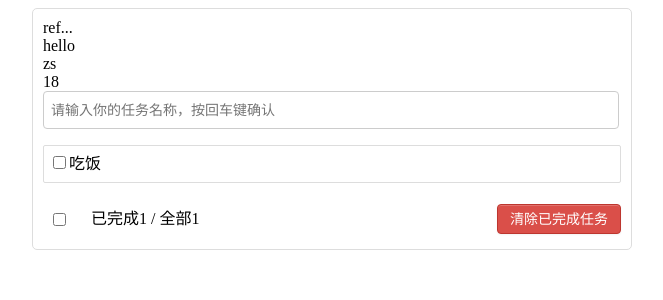
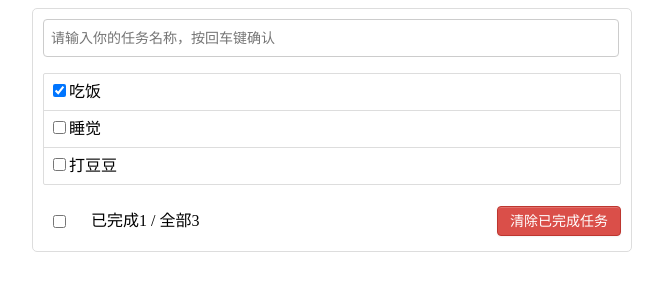
Before and after one commit to LFNHHHHH/todolist_v3, a Vue app: page / in a window 1280 px wide. Shown: the top 300 px of the page, without its empty margins (308-971 px from the left). Built offline with nearby package versions, Linux system fonts and the light colour scheme.

Commit message:
部分功能

```diff
--- a/src/App.vue
+++ b/src/App.vue
@@ -2,25 +2,50 @@
   <div id="root">
     <div class="todo-container">
       <div class="todo-wrap">
-        <MyHeader />
-        <MyList />
-        <MyFooter />
+        <MyHeader @add="add" />
+        <MyList :list="list" />
+        <MyFooter :list="list" />
       </div>
     </div>
   </div>
 </template>
 
 <script>
+import { reactive, provide } from 'vue'
 import MyHeader from "./components/MyHeader";
 import MyList from "./components/MyList";
 import MyFooter from "./components/MyFooter.vue";
 export default {
   name: "App",
   components: { MyHeader, MyList, MyFooter },
-  data() {
-    return {};
-  },
-  methods: {},
+  setup () {
+    let list = reactive([
+      {
+        id: new Date().getTime() + parseInt(Math.random() * new Date().getTime()),
+        checked: true,
+        title: '吃饭'
+      }, {
+        id: new Date().getTime() + parseInt(Math.random() * new Date().getTime()),
+        checked: false,
+        title: '睡觉'
+      }, {
+        id: new Date().getTime() + parseInt(Math.random() * new Date().getTime()),
+        checked: false,
+        title: '打豆豆'
+      }
+    ])
+    provide('list', list)
+
+    function add (val) {
+      list.unshift({
+        id: new Date().getTime() + parseInt(Math.random() * new Date().getTime()),
+        checked: false,
+        title: val
+      })
+    }
+
+    return { list, add }
+  }
 };
 </script>
 
--- a/src/components/MyFooter.vue
+++ b/src/components/MyFooter.vue
@@ -3,16 +3,32 @@
     <label>
       <input type="checkbox" />
     </label>
-    <span> <span>已完成1</span> / 全部1 </span>
-    <button class="btn btn-danger">清除已完成任务</button>
+    <span> <span>已完成{{ checkedNum }}</span> / 全部{{ list.length }} </span>
+    <button @click="clearChecked" class="btn btn-danger">清除已完成任务</button>
   </div>
 </template>
 
 <script>
+import { ref, computed, inject } from 'vue'
+
 export default {
   name: "MyFooter",
-  computed: {},
-  methods: {},
+  props: ['list'],
+  setup (props) {
+    let list = inject('list')
+    let checkedNum = ref(0)
+
+    checkedNum = computed(() => {
+      return props.list.filter(item => item.checked).length
+    })
+
+    function clearChecked () { // 清楚已完成
+      list = list.filter(item => !item.checked)
+      console.log(list)
+    }
+
+    return { checkedNum, clearChecked }
+  }
 };
 </script>
 
--- a/src/components/MyHeader.vue
+++ b/src/components/MyHeader.vue
@@ -1,26 +1,25 @@
 <template>
   <div class="todo-header">
-    <div>{{ test }}</div>
-    <div>{{ params.val }}</div>
-    <div>{{ params.name }}</div>
-    <div>{{ params.age }}</div>
-    <input type="text" placeholder="请输入你的任务名称，按回车键确认" />
+    <input type="text" v-model="params.val" @keydown.enter="add" placeholder="请输入你的任务名称，按回车键确认" />
   </div>
 </template>
 
 <script>
-import { ref, reactive } from 'vue'
+import { reactive } from 'vue'
 export default {
   name: "MyHeader",
-  setup () {
-    let test = ref('ref...')
+  setup (props, context) {
     let params = reactive({
-      val: 'hello',
-      name: 'zs',
-      age: 18
+      val: '',
     })
 
-    return {test, params}
+    function add () {
+      // 获取数据，把数据给APP组件
+      context.emit('add', params.val)
+      params.val = ''
+    }
+
+    return {params, add}
   }
 };
 </script>
--- a/src/components/MyItem.vue
+++ b/src/components/MyItem.vue
@@ -1,17 +1,34 @@
 <template>
   <li>
     <label>
-      <input type="checkbox" />
-      <span>吃饭</span>
+      <input type="checkbox" :checked="item.checked" @click="check" />
+      <span>{{ item.title }}</span>
     </label>
-    <button class="btn btn-danger">删除</button>
+    <button @click="delItem" class="btn btn-danger">删除</button>
   </li>
 </template>
 
 <script>
+import { inject } from 'vue'
+
 export default {
   name: "MyItem",
-  methods: {},
+  props: ['item'],
+  setup (props) {
+    let list = inject('list')
+
+    function check () { // 选中事件
+      let index = list.findIndex(item => item.id === props.item.id)
+      list[index].checked = !list[index].checked
+    }
+
+    function delItem () { // 删除
+      let index = list.findIndex(item => item.id === props.item.id)
+      list.splice(index, 1)
+    }
+
+    return { check, delItem }
+  }
 };
 </script>
 
--- a/src/components/MyList.vue
+++ b/src/components/MyList.vue
@@ -1,6 +1,8 @@
 <template>
   <ul class="todo-main">
-    <MyItem />
+    <template v-for="item in list" :key="item.id">
+      <MyItem :item="item" />
+    </template>
   </ul>
 </template>
 
@@ -9,6 +11,7 @@ import MyItem from "./MyItem";
 export default {
   name: "MyList",
   components: { MyItem },
+  props: ['list'],
 };
 </script>
 
```
